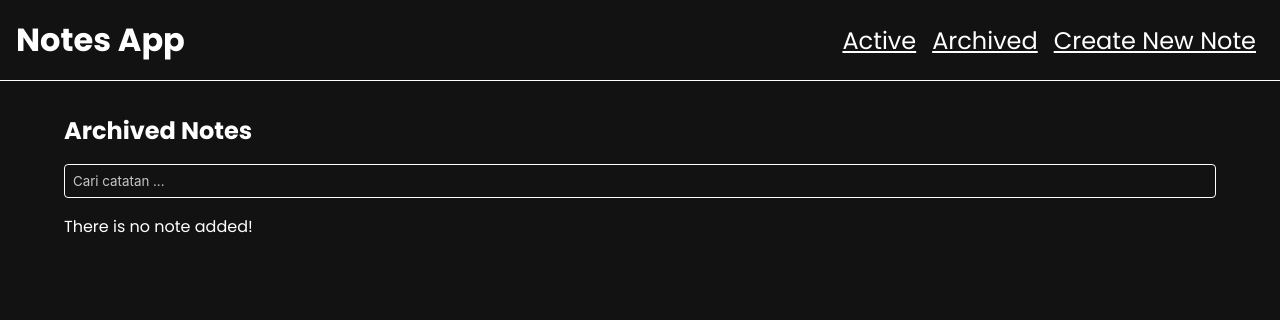
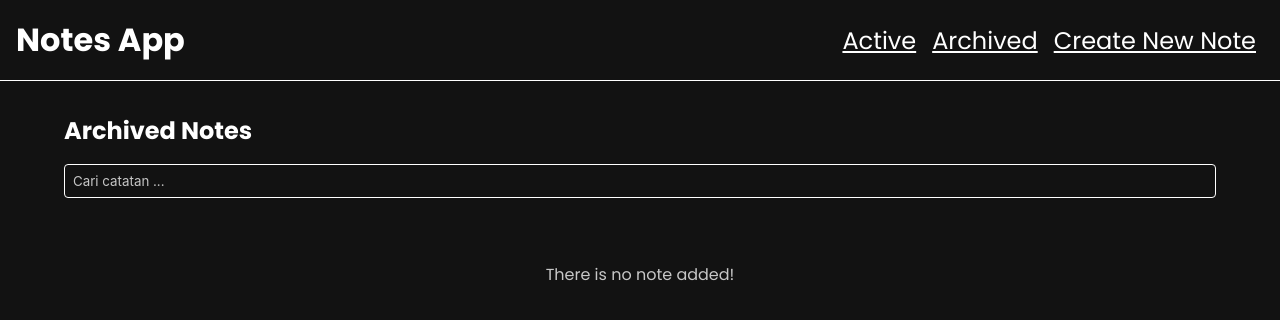
Before and after one commit to rfsyhb/reactlearn-spa-personal-note, a React (Vite) app: page /archived in a window 1280 px wide. Shown: the top 320 px of the page. Built offline with nearby package versions, Linux system fonts and the light colour scheme.

Commit message:
update className

```diff
--- a/src/components/NotesList.jsx
+++ b/src/components/NotesList.jsx
@@ -5,7 +5,7 @@ import PropTypes from "prop-types";
 function NotesList({ notes }) {
   if (!notes.length) {
     return (
-      <section className="note-list-empty">
+      <section className="notes-list-empty">
         <p>There is no note added!</p>
       </section>
     );
```
